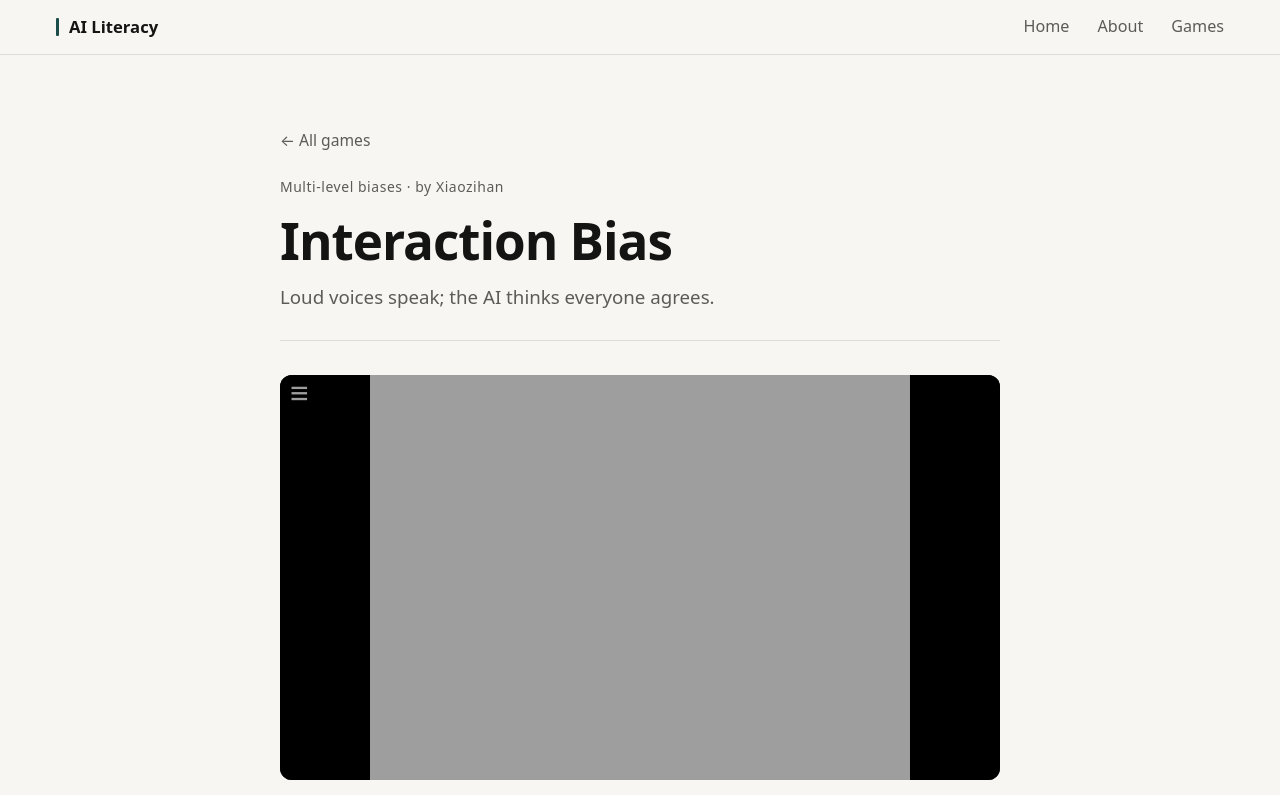
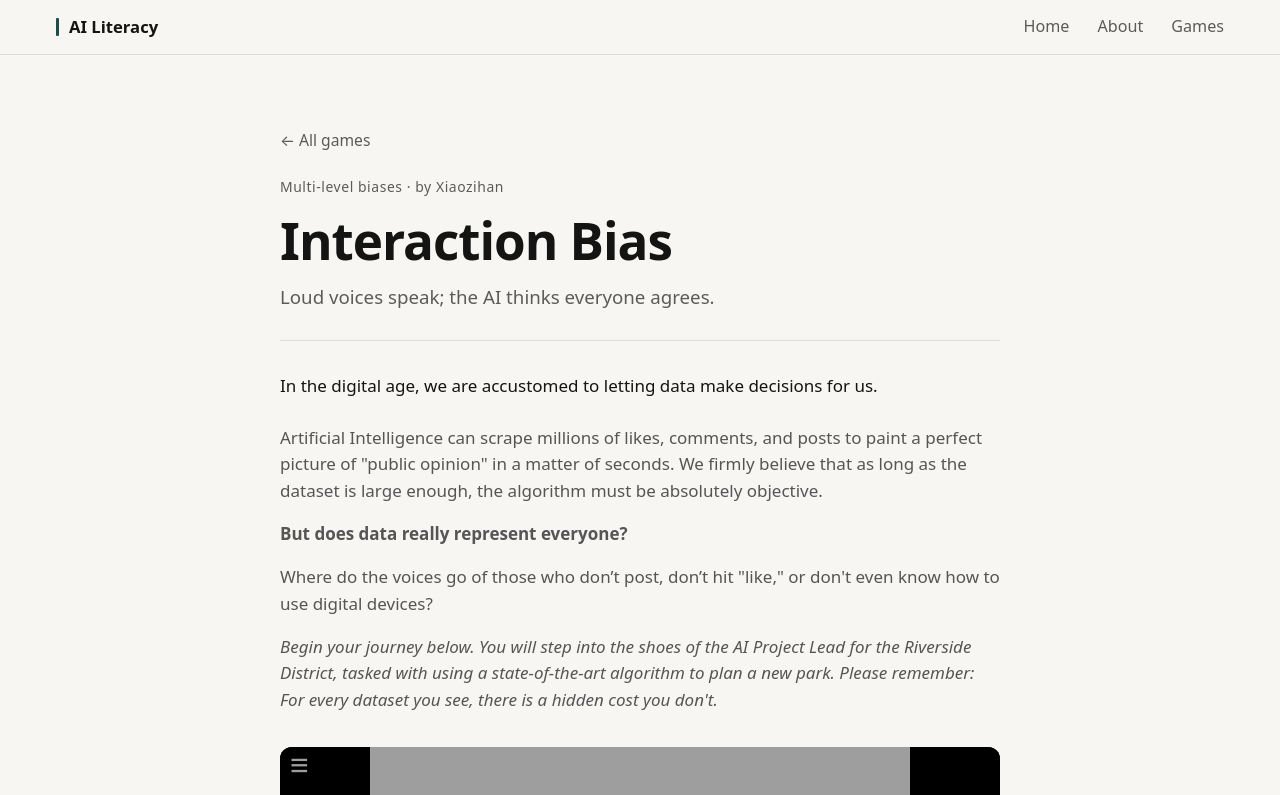
Before and after one commit to Nyckii/ai-literacy-website, a React (Vite) app: page /games/interaction-bias in a window 1280 px wide. Shown: the top 795 px of the page. Built offline with nearby package versions, Linux system fonts and the light colour scheme; no server answers.

Commit message:
fix problem in InteractionBias page

```diff
--- a/src/pages/games/InteractionBias.tsx
+++ b/src/pages/games/InteractionBias.tsx
@@ -32,12 +32,20 @@ export function InteractionBias() {
     <section className="game-page">
       <Link to="/#games" className="back-link">← All games</Link>
 
-      {/* 1. 统一 Header 构图 */}
       <header className="game-header">
         <p className="eyebrow">{LEVEL_LABELS[game.level]} · by {game.author}</p>
         <h1>{game.title}</h1>
         <p className="lede">{game.short}</p>
+
       </header>
+
+      <p className="lede">In the digital age, we are accustomed to letting data make decisions for us.</p>
+      <div style={{ marginTop: '1.5rem', color: '#555' }}>
+        <p>Artificial Intelligence can scrape millions of likes, comments, and posts to paint a perfect picture of "public opinion" in a matter of seconds. We firmly believe that as long as the dataset is large enough, the algorithm must be absolutely objective.</p>
+        <p style={{ fontWeight: 'bold', margin: '1rem 0' }}>But does data really represent everyone?</p>
+        <p>Where do the voices go of those who don’t post, don’t hit "like," or don't even know how to use digital devices?</p>
+        <p style={{ marginTop: '1rem', fontStyle: 'italic' }}>Begin your journey below. You will step into the shoes of the AI Project Lead for the Riverside District, tasked with using a state-of-the-art algorithm to plan a new park. Please remember: For every dataset you see, there is a hidden cost you don't.</p>
+      </div>
 
       {/* 2. Game Section */}
       <div className="game-section" style={{ marginTop: '2rem' }}>
```
